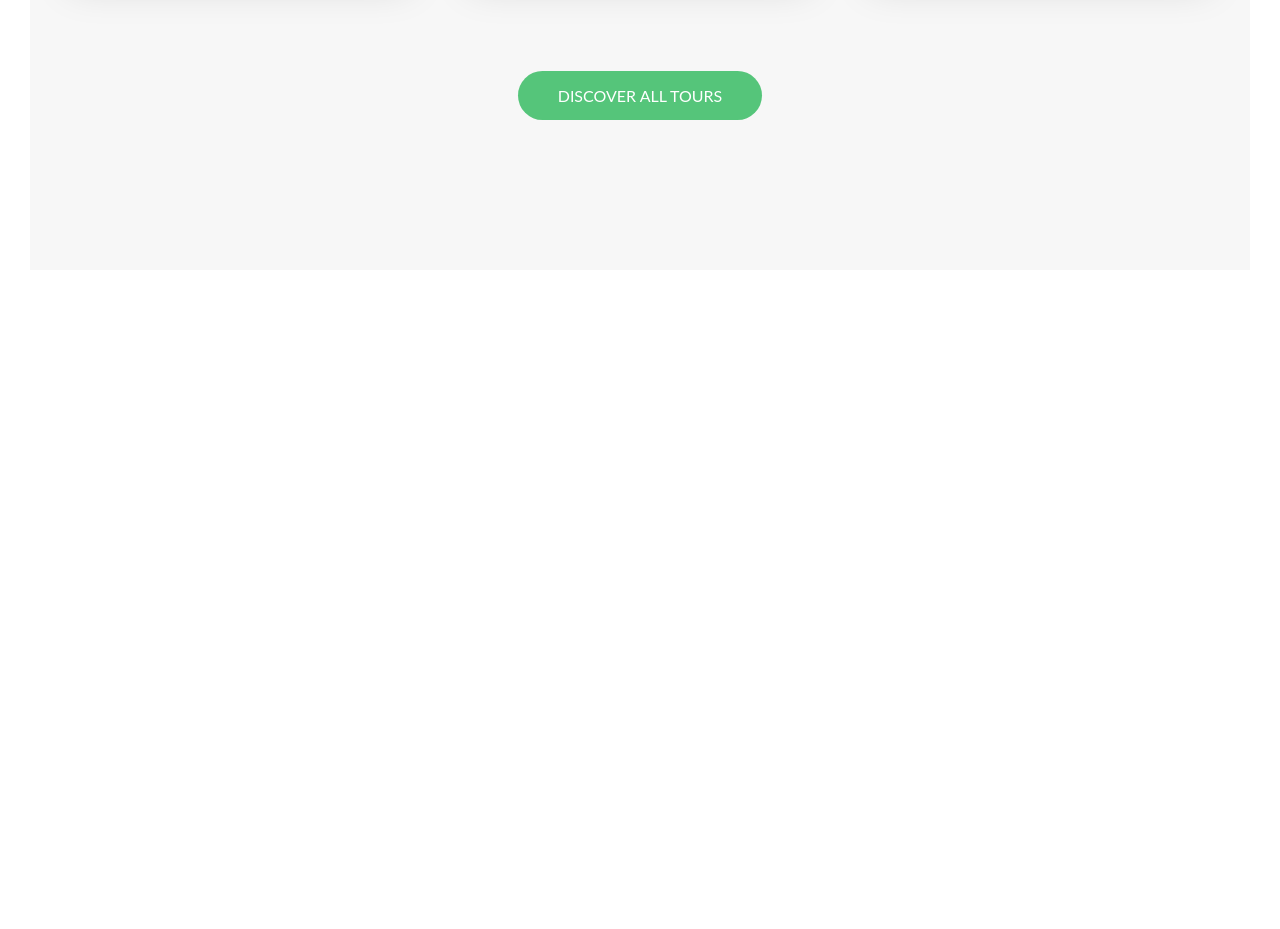
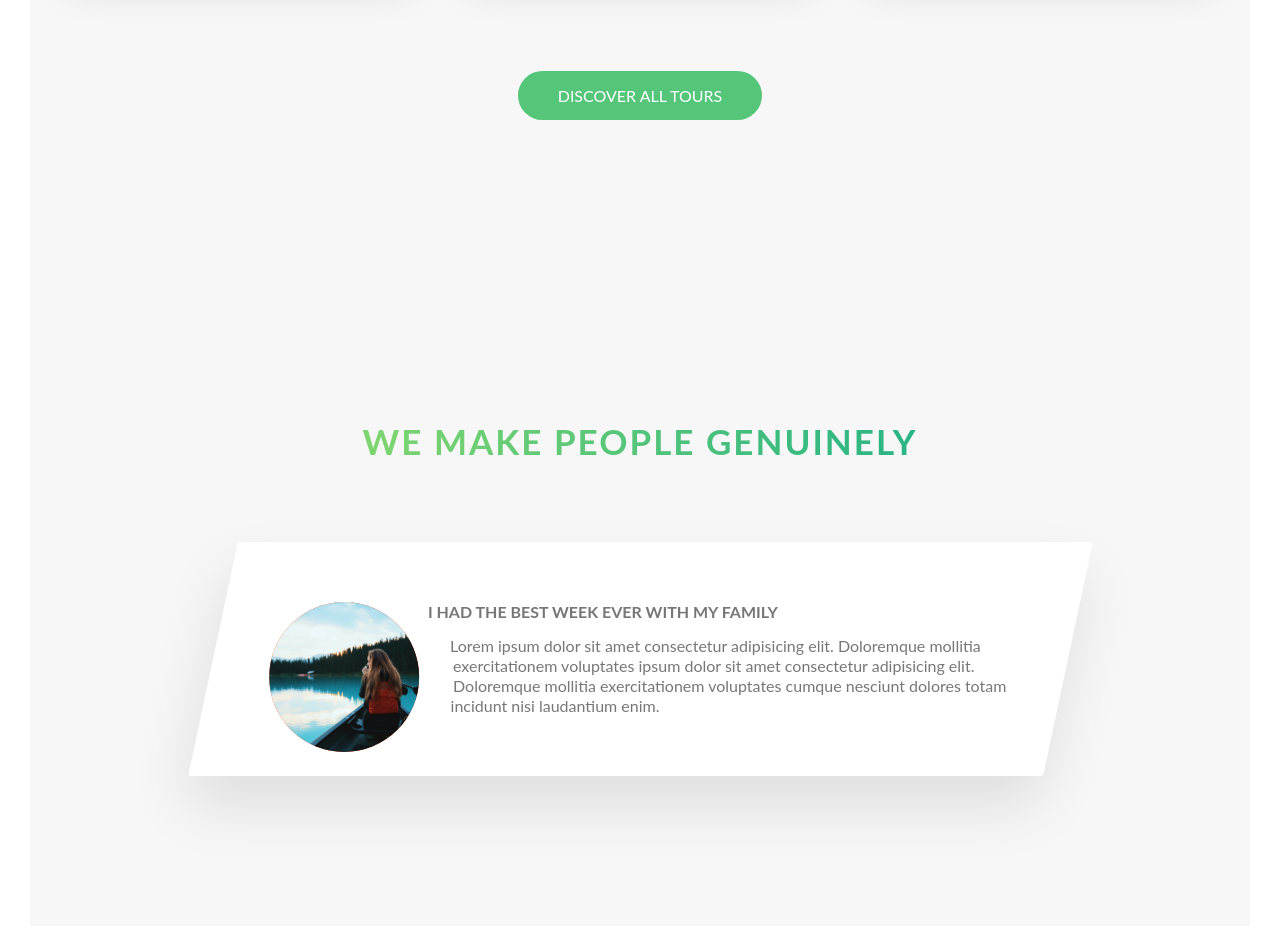
Before and after one commit to SarandaSadiku/Natours, a website: page index.html in a window 1280 px wide. Shown: the part 2818-3747 px from the top of the page. Before the commit the page ends 3118 px from the top, so only its background shows below. Drawn offline with Linux system fonts and the light colour scheme; a web font is replaced by a local one.

Commit message:
Building the Stories Section - Part 1

```diff
--- a/index.html
+++ b/index.html
@@ -188,6 +188,25 @@
         <a href="#" class="btn btn--green">Discover all tours</a>
       </div>
     </section>
+
+    <section class="section-stories">
+      <div class="u-center-text u-margin-bottom-big">
+        <h2 class="heading-secondary">We make people genuinely</h2>
+      </div>
+
+      <div class="row">
+        <div class="story">
+          <figure class="story__shape">
+            <img src="img/nat-8.jpg" alt="" class="story__image">
+          </figure>
+          <div class="story__text">
+            <h3 class="heading-tertiary u-margin-bottom-small">I had the best week ever with my family</h3>
+            <p>Lorem ipsum dolor sit amet consectetur adipisicing elit. Doloremque mollitia exercitationem voluptates  ipsum dolor sit amet consectetur adipisicing elit. Doloremque mollitia exercitationem voluptates cumque nesciunt dolores totam incidunt nisi laudantium enim.</p>
+
+          </div>
+        </div>
+      </div>
+    </section>
   </main>
 
   <!-- <section class="grid-test">
--- /dev/null
+++ b/sass/components/_story.scss
@@ -0,0 +1,36 @@
+.story{
+    width: 75%;
+    margin: 0 auto;
+    box-shadow: 0 3rem 6rem rgba($color-black, .1);
+    background-color: $color-white;
+    border-radius: 3px;
+    padding: 6rem;
+    font-size: $default-font-size;
+    padding-left: 9rem;
+    transform: skewX(-12deg);
+
+    &__shape{
+        width: 15rem;
+        height: 15rem;
+        background-color: orangered;
+        float: left;
+        shape-outside: circle(50% at 50% 50%);
+        -webkit-shape-outside: circle(50% at 50% 50%);
+        -webkit-clip-path: circle(50% at 50% 50%);
+        clip-path: circle(50% at 50% 50%);
+        transform: translateX(-3rem) skewX(12deg);
+    }
+
+    &__text{
+        transform: skewX(12deg);
+
+        p{
+            line-height: 20px;
+        }
+    }
+
+    &__image{
+        height: 100%;
+    }
+
+}
--- a/sass/main.scss
+++ b/sass/main.scss
@@ -11,6 +11,7 @@
 @import "components/composition";
 @import "components/feature-box";
 @import "components/card";
+@import "components/story";
 
 
 @import "layout/grid";
--- a/sass/pages/_home.scss
+++ b/sass/pages/_home.scss
@@ -24,3 +24,8 @@
   padding: 25rem 0 15rem 0;
   margin-top: -10rem;
 }
+
+.section-stories{
+  padding: 15rem 0;
+  background-color: $color-grey-light-1;
+}
```
Also changed, not shown: css/style.css.
